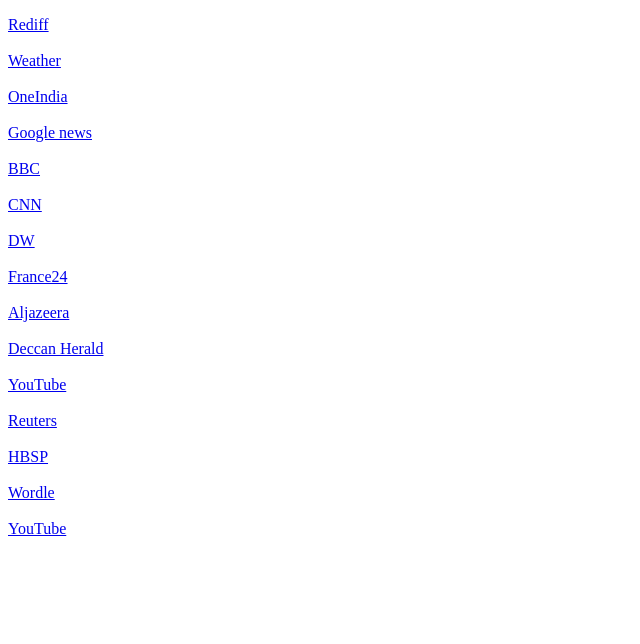
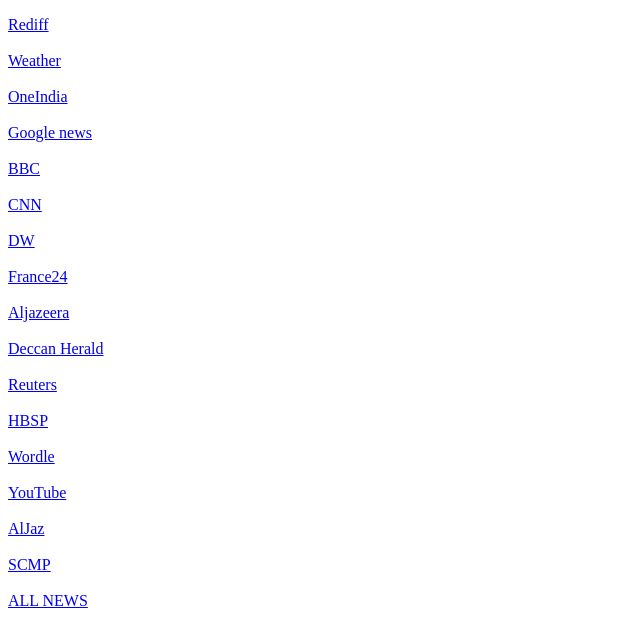
Before and after one commit to vnvonline/randomthoughts, a plain HTML site: page index.html in a window 1280 px wide. Shown: the whole page, without its empty margins (0-640 px from the left). Drawn offline with Linux system fonts and the light colour scheme.

Commit message:
Update index.html

```diff
--- a/index.html
+++ b/index.html
@@ -25,8 +25,6 @@
 		<br/><br/>
 		<a href="https://www.deccanherald.com" target="_blank">Deccan Herald</a>
 		<br/><br/>
-	<a href="https://www.youtube.com" target="_blank">YouTube</a>
-	<br/><br/>
 		<a href="https://www.reuters.com" target="_blank">Reuters</a>
 		<br/><br/>
 		<a href="https://hbsp.harvard.edu" target="_blank">HBSP</a>
@@ -34,6 +32,12 @@
 		<a href="https://www.nytimes.com/games/wordle/index.html" target="_blank">Wordle</a>
 		<br/><br/>
 		<a href="https://www.youtube.com/" target="_blank">YouTube</a>
+		<br/><br/>
+		<a href="https://aljazeera.com/" target="_blank">AlJaz</a>
+		<br/><br/>
+		<a href="https://scmp.com/" target="_blank">SCMP</a>
+		<br/><br/>
+		<a href="https://www.google.com/search?q=news" target="_blank">ALL NEWS</a>
 	</p>
 </body>
 </html>
```
Lines whose indentation alone changed are shown as unchanged.
